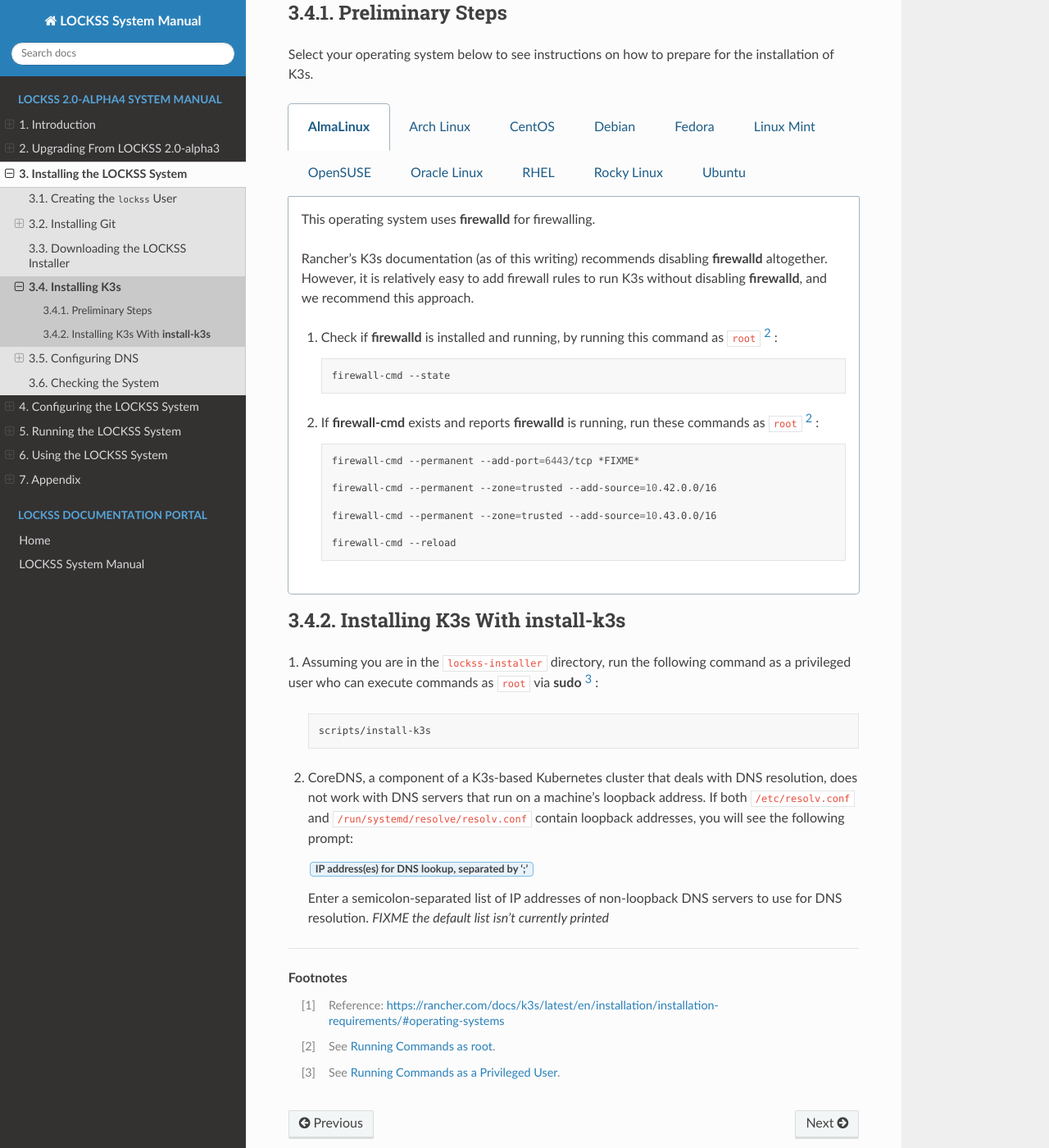
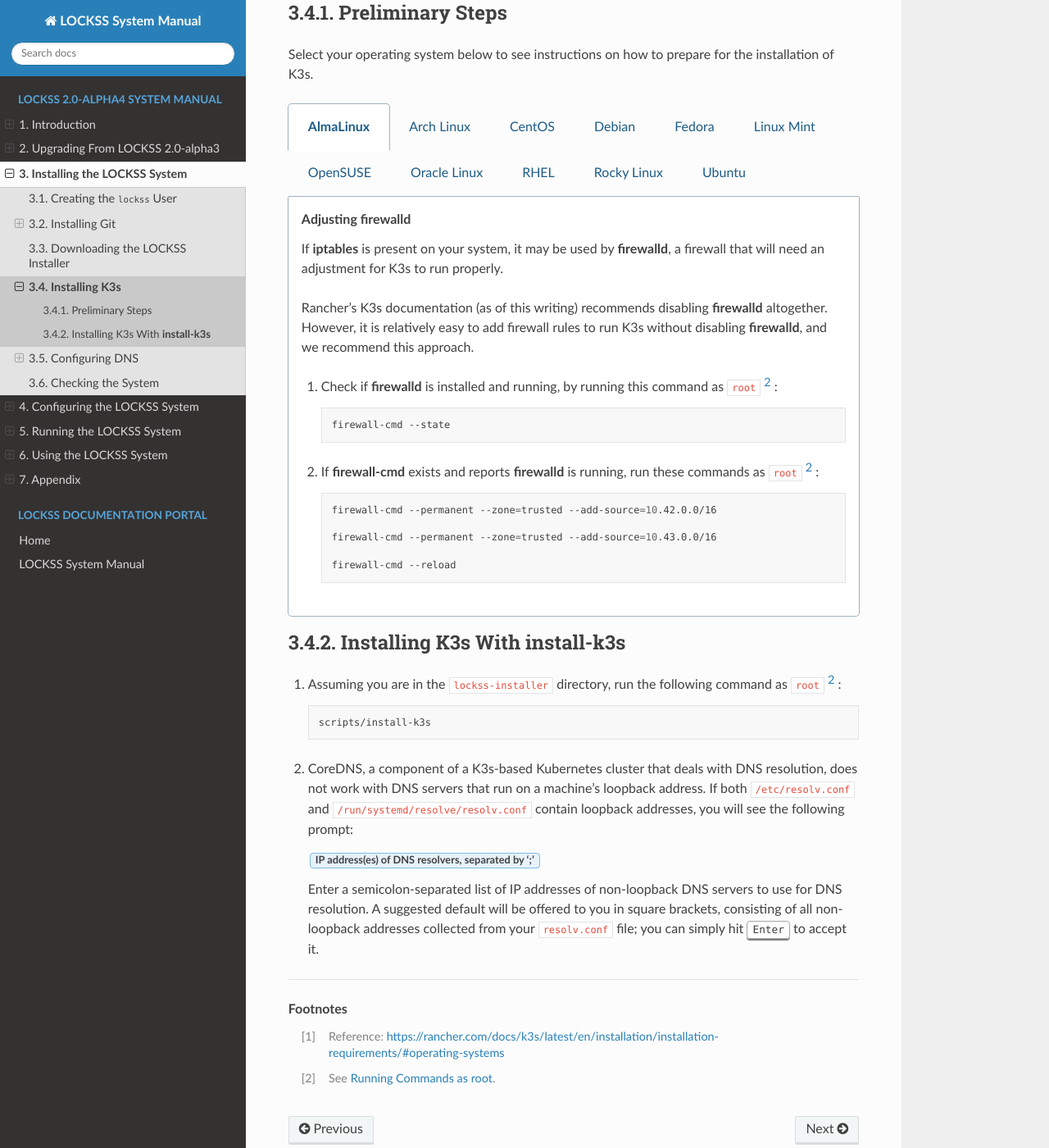
Before and after one commit to lockss/lockss-rtd-manual, a Sphinx documentation site: the page built from docs/installing/k3s.rst, in a window 1280 px wide and 1400 px high, scrolled down 256 px. Shown: the whole window at 82% size. Built offline with Sphinx 7.4.7 and the Read the Docs theme 2.0.0, drawn with Linux system fonts in a browser that asks for light colours.

Commit message:
Insert iptables 1.8.0+ nf_tables update-alternatives instructions. Cosmetic.

```diff
--- a/docs/installing/k3s-firewalld.rst
+++ b/docs/installing/k3s-firewalld.rst
@@ -1,4 +1,6 @@
-This operating system uses :program:`firewalld` for firewalling.
+.. rubric:: Adjusting :program:`firewalld`
+
+If :program:`iptables` is present on your system, it may be used by :program:`firewalld`, a firewall that will need an adjustment for K3s to run properly.
 
 Rancher's K3s documentation (as of this writing) recommends disabling :program:`firewalld` altogether. However, it is relatively easy to add firewall rules to run K3s without disabling :program:`firewalld`, and we recommend this approach.
 
@@ -12,8 +14,6 @@ Rancher's K3s documentation (as of this writing) recommends disabling :program:`
 
    .. code-block:: shell
 
-      firewall-cmd --permanent --add-port=6443/tcp *FIXME*
-
       firewall-cmd --permanent --zone=trusted --add-source=10.42.0.0/16
 
       firewall-cmd --permanent --zone=trusted --add-source=10.43.0.0/16
--- /dev/null
+++ b/docs/installing/k3s-iptables.rst
@@ -0,0 +1,43 @@
+.. rubric:: Adjusting :program:`iptables`
+
+If :program:`iptables` (a network packet filter) is present in this operating system, it may need to be adjusted for K3s to work properly. An adjustment is needed if :program:`iptables` version 1.8.0 or later is running in ``nf_tables`` mode via the :program:`alternatives` mechanism.
+
+1. Check if :program:`iptables` is installed, at what version and in what mode, by running this command as ``root`` [#fnroot]_ :
+
+   .. code-block:: shell
+
+      iptables --version
+
+   If :program:`iptables` does not exist, you will see an error message like ``bash: iptables: command not found`` and no further action is needed; otherwise, :program:`iptables` is present on your system.
+
+2. If :program:`iptables` is present on your system, note the version number and mode (``legacy`` or ``nf_tables``) in the line of output, for example:
+
+   .. code-block:: text
+
+      iptables v1.8.7 (nf_tables)
+
+   Here the version is ``1.8.7`` and the mode is ``nf_tables``.
+
+3. If :program:`iptables` is version 1.8.0 or later and the mode is ``nf_tables``, run the following command as ``root`` [#fnroot]_ :
+
+   .. code-block:: shell
+
+      readlink /etc/alternatives/iptables*
+
+4. If the :program:`readlink` command returns file paths as output, and the files have ``nft`` in the name, for instance:
+
+   .. code-block:: text
+
+      /usr/sbin/ip6tables-nft
+      /usr/sbin/ip6tables-nft-restore
+      /usr/sbin/ip6tables-nft-save
+
+   then switch :program:`iptables` from ``nf_tables`` to ``legacy`` mode via the :program:`alternatives` mechanism, by running these commands as ``root`` [#fnroot]_ :
+
+   .. code-block:: shell
+
+      update-alternatives --set iptables /usr/sbin/iptables-legacy
+
+      update-alternatives --set ip6tables /usr/sbin/ip6tables-legacy
+
+      iptables --flush
--- a/docs/installing/k3s-ufw.rst
+++ b/docs/installing/k3s-ufw.rst
@@ -1,18 +1,18 @@
-This operating system uses :program:`ufw` for firewalling.
+.. rubric:: Adjusting :program:`ufw`
+
+If :program:`iptables` is present on your system, it may be used by :program:`ufw`, a firewall that will need an adjustment for K3s to run properly.
 
 It is relatively easy to add firewall rules to run K3s with :program:`ufw`.
 
-1. Check if :program:`ufw` is installed and running, by running this command as ``root`` [#fnroot]_ :
+1. Check if :program:`ufw` is installed and active, by running this command as ``root`` [#fnroot]_ :
 
    .. code-block:: shell
 
       ufw status
 
-2. If :program:`ufw` exists and reports it is running, run these commands as ``root`` [#fnroot]_ :
+2. If :program:`ufw` exists and reports it is active, run these commands as ``root`` [#fnroot]_ :
 
    .. code-block:: shell
-
-      ufw allow from <node_ip> to any port 6443 *FIXME*
 
       ufw allow from 10.42.0.0/16 to any
 
--- a/docs/installing/k3s.rst
+++ b/docs/installing/k3s.rst
@@ -18,7 +18,7 @@ Select your operating system below to see instructions on how to prepare for the
 
    .. group-tab:: Arch Linux
 
-      (n/a)
+      .. include:: k3s-iptables.rst
 
    .. group-tab:: CentOS
 
@@ -26,7 +26,7 @@ Select your operating system below to see instructions on how to prepare for the
 
    .. group-tab:: Debian
 
-      (n/a)
+      .. include:: k3s-iptables.rst
 
    .. group-tab:: Fedora
 
@@ -34,6 +34,7 @@ Select your operating system below to see instructions on how to prepare for the
 
    .. group-tab:: Linux Mint
 
+      .. include:: k3s-iptables.rst
       .. include:: k3s-ufw.rst
 
    .. group-tab:: OpenSUSE
@@ -54,14 +55,14 @@ Select your operating system below to see instructions on how to prepare for the
 
    .. group-tab:: Ubuntu
 
+      .. include:: k3s-iptables.rst
       .. include:: k3s-ufw.rst
 
 ------------------------------------------
 Installing K3s With :program:`install-k3s`
 ------------------------------------------
 
-1. Assuming you are in the :file:`lockss-installer` directory, run the following command  as a privileged user who can execute commands as ``root``
-via :program:`sudo` [#fnprivileged]_ :
+1. Assuming you are in the :file:`lockss-installer` directory, run the following command  as ``root`` [#fnroot]_ :
 
    .. code-block:: shell
 
@@ -69,9 +70,9 @@ via :program:`sudo` [#fnprivileged]_ :
 
 2. CoreDNS, a component of a K3s-based Kubernetes cluster that deals with DNS resolution, does not work with DNS servers that run on a machine's loopback address. If both :file:`/etc/resolv.conf` and :file:`/run/systemd/resolve/resolv.conf` contain loopback addresses, you will see the following prompt:
 
-   :guilabel:`IP address(es) for DNS lookup, separated by ';'`
+   :guilabel:`IP address(es) of DNS resolvers, separated by ';'`
 
-   Enter a semicolon-separated list of IP addresses of non-loopback DNS servers to use for DNS resolution. *FIXME the default list isn't currently printed*
+   Enter a semicolon-separated list of IP addresses of non-loopback DNS servers to use for DNS resolution. A suggested default will be offered to you in square brackets, consisting of all non-loopback addresses collected from your :file:`resolv.conf` file; you can simply hit :kbd:`Enter` to accept it.
 
 ----
 
@@ -84,7 +85,3 @@ via :program:`sudo` [#fnprivileged]_ :
 .. [#fnroot]
 
    See :doc:`/appendix/root`.
-
-.. [#fnprivileged]
-
-   See :doc:`/appendix/privileged`.
```
